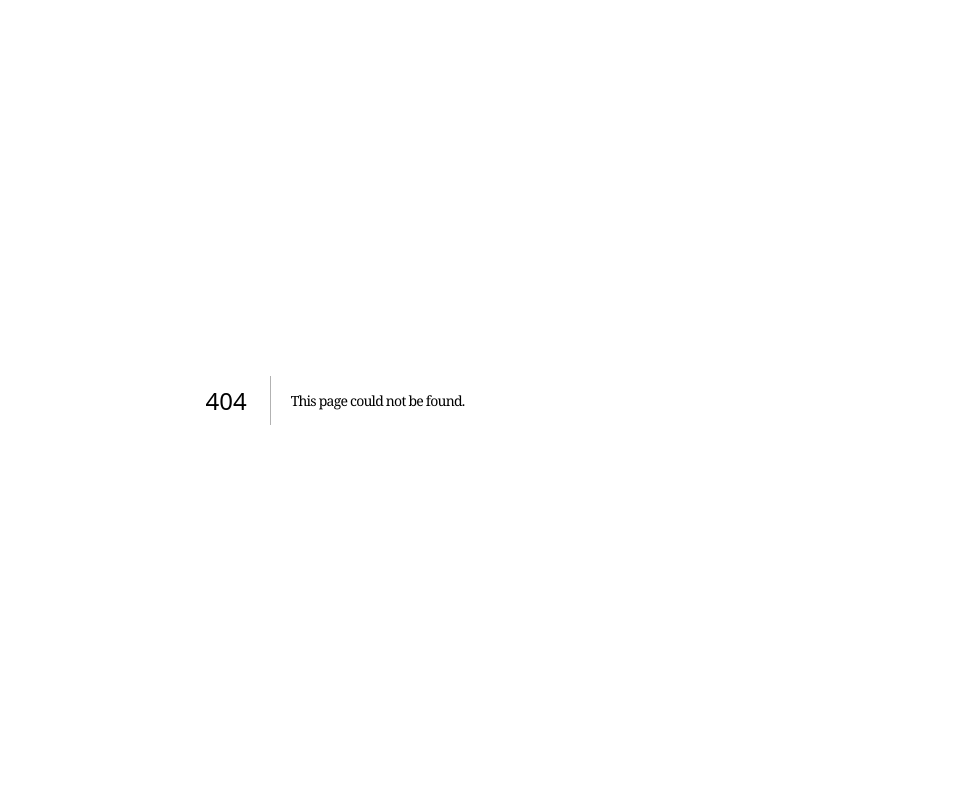
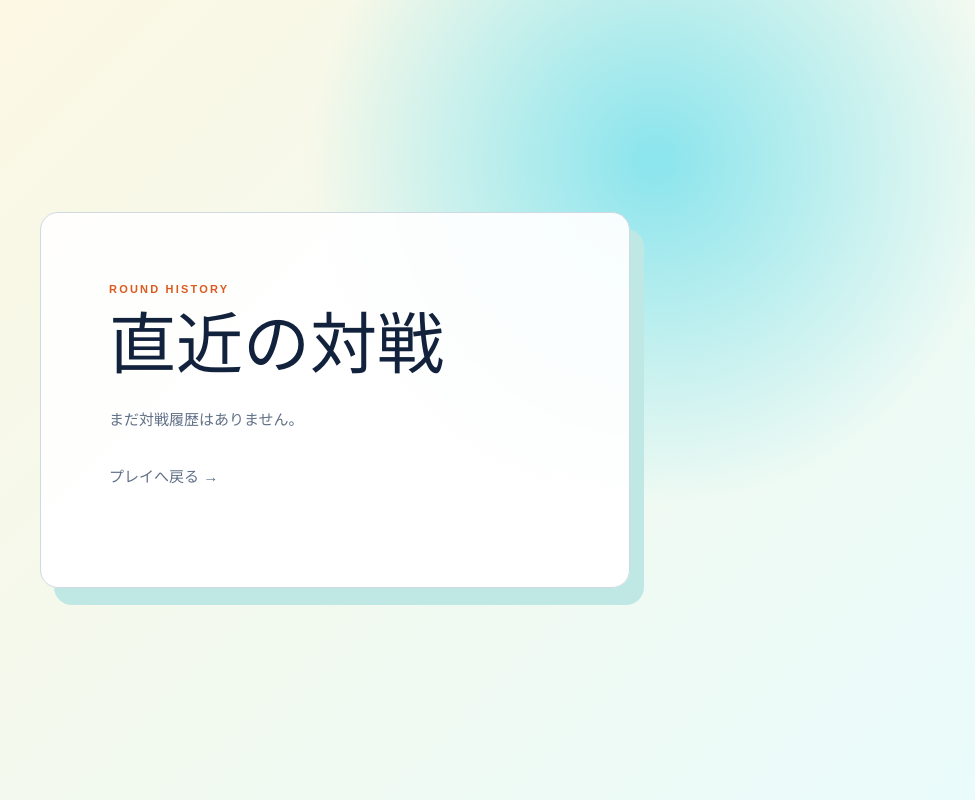
Before and after one commit to shin7303/janken-judge-ai, a Next.js app: page /history in a window 1280 px wide. Before the commit this address had no page. Shown: the whole page, without its empty margins (305-1280 px from the left). Built offline with nearby package versions, Linux system fonts and the light colour scheme.

Commit message:
feat: add local round history and export

```diff
--- a/app/globals.css
+++ b/app/globals.css
@@ -405,6 +405,25 @@ h2 {
   font-size: 15px;
   line-height: 1.9;
 }
+.history-list {
+  display: grid;
+  gap: 8px;
+  margin: 28px 0;
+  padding: 0;
+  list-style: none;
+}
+.history-list li {
+  display: flex;
+  justify-content: space-between;
+  gap: 10px;
+  padding: 12px;
+  border-radius: 7px;
+  background: #f3f7f9;
+  font-size: 12px;
+}
+.history-list span {
+  color: #6d7b8f;
+}
 .demo-page {
   min-height: 100dvh;
   padding: 22px clamp(20px, 6vw, 100px) 72px;
--- /dev/null
+++ b/app/history/page.tsx
@@ -0,0 +1,64 @@
+"use client";
+import Link from "next/link";
+import { useState } from "react";
+import {
+  clearHistory,
+  exportHistory,
+  readHistory,
+  type HistoryItem,
+} from "@/features/history/store";
+export default function HistoryPage() {
+  const [items, setItems] = useState<HistoryItem[]>(() =>
+    typeof window === "undefined" ? [] : readHistory(),
+  );
+  const download = () => {
+    const url = URL.createObjectURL(exportHistory());
+    const link = document.createElement("a");
+    link.href = url;
+    link.download = "janken-history.json";
+    link.click();
+    URL.revokeObjectURL(url);
+  };
+  return (
+    <main className="status-page">
+      <div className="status-card">
+        <p className="eyebrow">ROUND HISTORY</p>
+        <h1>直近の対戦</h1>
+        {items.length ? (
+          <>
+            <ul className="history-list">
+              {items.map((item) => (
+                <li key={item.id}>
+                  <b>{item.fairnessVerdict}</b>
+                  <span>
+                    {item.delayMs ?? "—"}ms ·{" "}
+                    {new Date(item.playedAt).toLocaleString("ja-JP")}
+                  </span>
+                </li>
+              ))}
+            </ul>
+            <div className="hero-actions">
+              <button className="button button-primary" onClick={download}>
+                JSONを書き出す
+              </button>
+              <button
+                className="button button-secondary"
+                onClick={() => {
+                  clearHistory();
+                  setItems([]);
+                }}
+              >
+                全削除
+              </button>
+            </div>
+          </>
+        ) : (
+          <p>まだ対戦履歴はありません。</p>
+        )}
+        <p>
+          <Link href="/play">プレイへ戻る →</Link>
+        </p>
+      </div>
+    </main>
+  );
+}
--- a/app/play/result/page.tsx
+++ b/app/play/result/page.tsx
@@ -1,8 +1,9 @@
 "use client";
 
 import Link from "next/link";
-import { useState } from "react";
+import { useEffect, useRef, useState } from "react";
 import type { RoundResult } from "@/domain/types";
+import { saveResult } from "@/features/history/store";
 
 const names = {
   ROCK: "グー",
@@ -25,6 +26,13 @@ export default function ResultPage() {
     const saved = sessionStorage.getItem("janken-last-result");
     return saved ? (JSON.parse(saved) as RoundResult) : null;
   });
+  const stored = useRef(false);
+  useEffect(() => {
+    if (result && !stored.current) {
+      saveResult(result);
+      stored.current = true;
+    }
+  }, [result]);
   if (!result)
     return (
       <main className="status-page">
@@ -59,6 +67,9 @@ export default function ResultPage() {
           <Link className="button button-secondary" href="/play/setup">
             セットアップ
           </Link>
+          <Link className="button button-secondary" href="/history">
+            履歴
+          </Link>
         </div>
       </div>
     </main>
--- /dev/null
+++ b/features/history/store.ts
@@ -0,0 +1,27 @@
+import type { RoundResult } from "@/domain/types";
+export type HistoryItem = RoundResult & { id: string; playedAt: string };
+const key = "janken-history-v1";
+export const readHistory = (): HistoryItem[] => {
+  try {
+    return JSON.parse(localStorage.getItem(key) ?? "[]") as HistoryItem[];
+  } catch {
+    return [];
+  }
+};
+export const saveResult = (result: RoundResult) => {
+  const item: HistoryItem = {
+    ...result,
+    id: crypto.randomUUID(),
+    playedAt: new Date().toISOString(),
+  };
+  localStorage.setItem(
+    key,
+    JSON.stringify([item, ...readHistory()].slice(0, 20)),
+  );
+  return item;
+};
+export const clearHistory = () => localStorage.removeItem(key);
+export const exportHistory = () =>
+  new Blob([JSON.stringify(readHistory(), null, 2)], {
+    type: "application/json",
+  });
```
